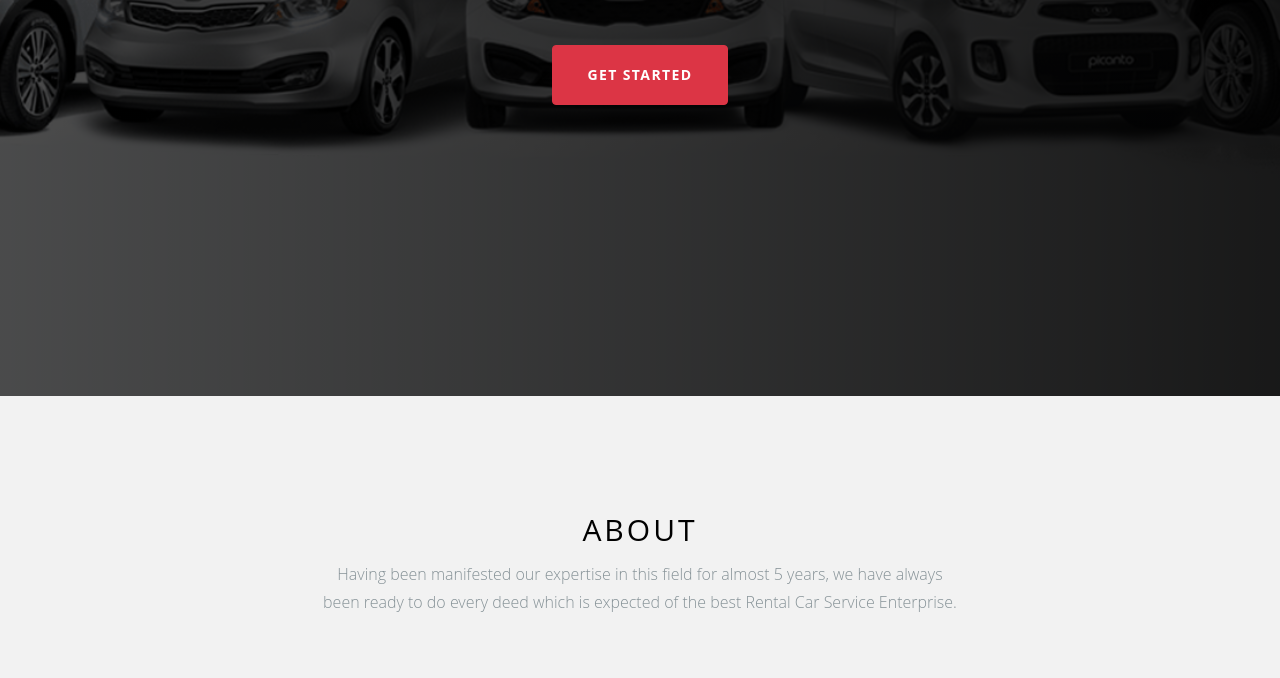
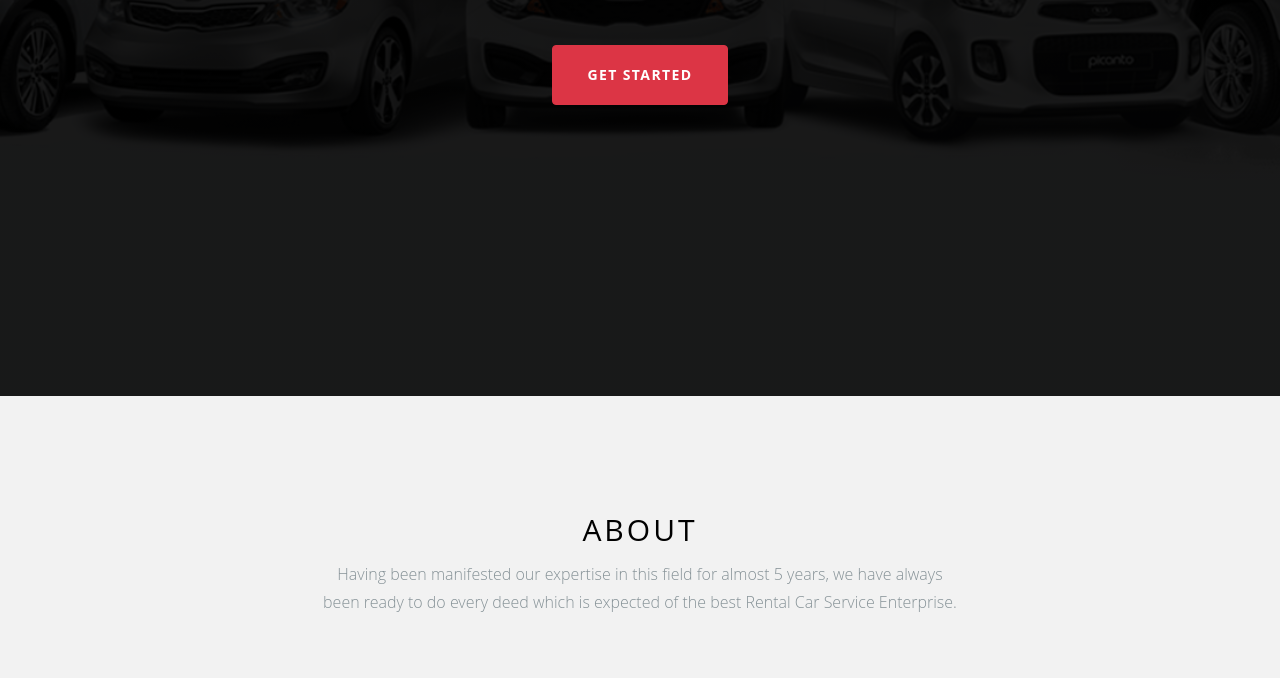
Before and after one commit to sravannk21/4wheels, a plain HTML site: page index.html in a window 1280 px wide. Shown: the part 404-1082 px from the top of the page. Drawn offline with Linux system fonts and the light colour scheme; files whose address does not match are found by name.

Commit message:
service section image updated, logo updated

```diff
--- a/index.html
+++ b/index.html
@@ -49,7 +49,7 @@
   <!-- END nav -->
 
   <section class="ftco-cover"
-    style="background-image: linear-gradient(to right, rgba(0, 0, 0, .7),rgba(0, 0, 0, .9)), url('./images/banner.png');"
+    style="background-image: linear-gradient(to right, rgba(0, 0, 0, .9),rgba(0, 0, 0, .9)), url('./images/banner.png');"
     id="section-home">
     <div class="container">
       <div class="row align-items-center justify-content-center text-center ftco-vh-100">
```
Also changed, not shown: images/logo.png, images/service-1.jpg, images/service-2.jpg, images/service-3.jpg.
